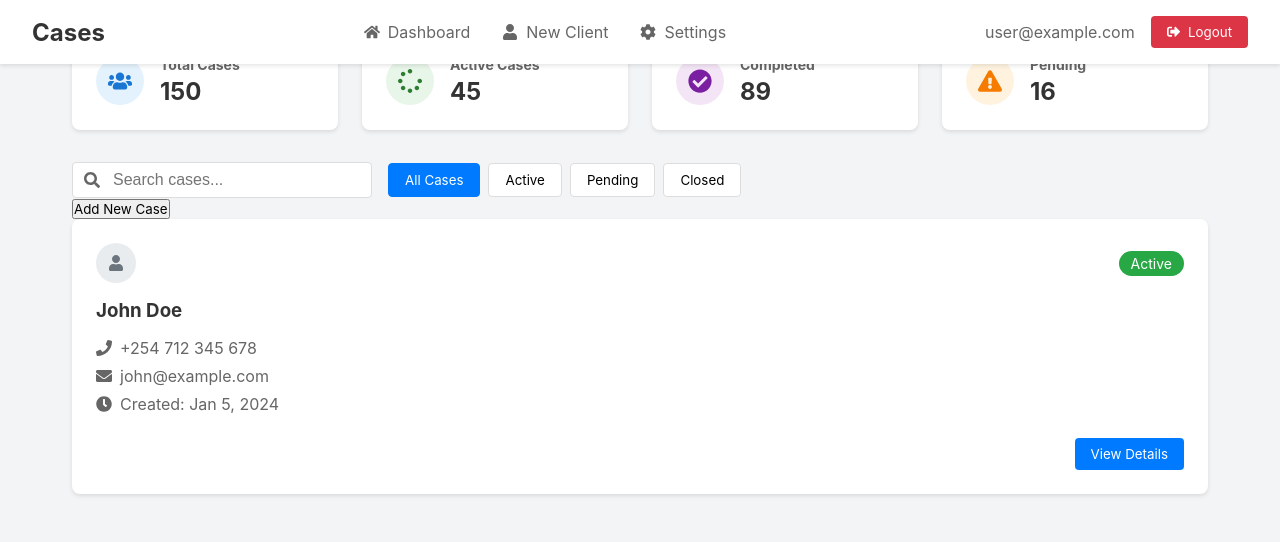
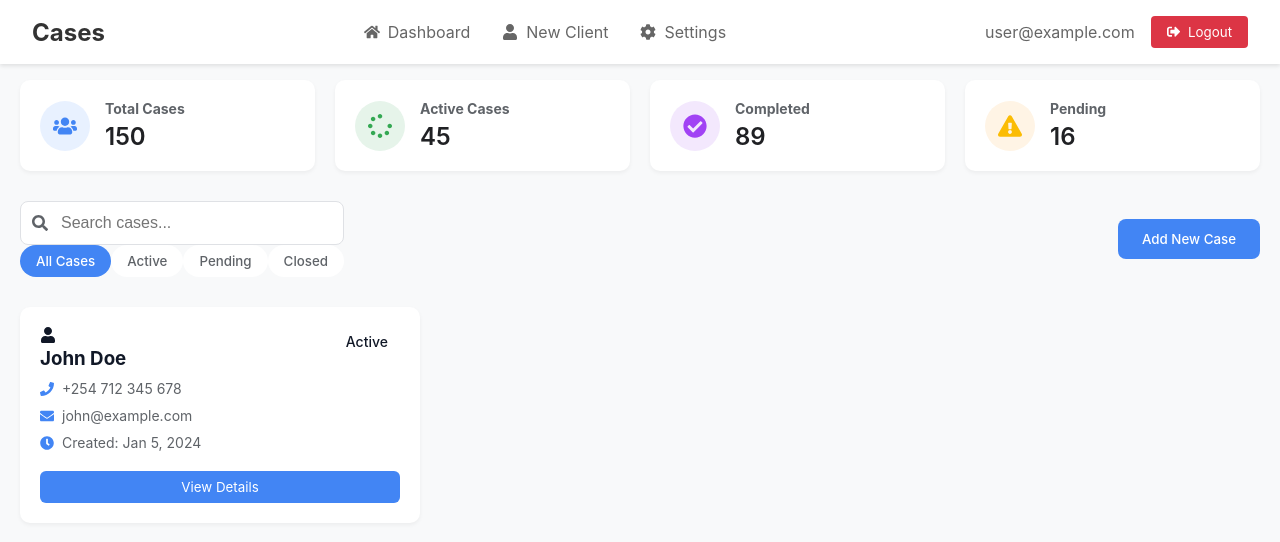
Before and after one commit to Kennedydev02/cases, a React (Create React App) app: page /dashboard in a window 1280 px wide. Shown: the top 542 px of the page. Built offline with nearby package versions, Linux system fonts and the light colour scheme; no server answers; sample sign-in values are in the browser's storage.

Commit message:
Fix: Update Firebase configuration and add error logging

```diff
--- a/src/components/Dashboard/ClientCard.css
+++ b/src/components/Dashboard/ClientCard.css
@@ -1,73 +1,79 @@
 .client-card {
   background: white;
-  border-radius: 8px;
-  padding: 1.5rem;
-  box-shadow: 0 2px 4px rgba(0, 0, 0, 0.1);
-  transition: transform 0.3s;
+  border-radius: 10px;
+  padding: 20px;
+  box-shadow: 0 2px 4px rgba(0,0,0,0.05);
+  position: relative;
+  transition: transform 0.2s, box-shadow 0.2s;
 }
 
 .client-card:hover {
-  transform: translateY(-5px);
-}
-
-.client-header {
-  display: flex;
-  justify-content: space-between;
-  align-items: center;
-  margin-bottom: 1rem;
-}
-
-.client-avatar {
-  width: 40px;
-  height: 40px;
-  background: #e9ecef;
-  border-radius: 50%;
-  display: flex;
-  align-items: center;
-  justify-content: center;
-  color: #6c757d;
+  transform: translateY(-2px);
+  box-shadow: 0 4px 8px rgba(0,0,0,0.1);
 }
 
 .client-status {
-  padding: 0.25rem 0.75rem;
+  position: absolute;
+  top: 20px;
+  right: 20px;
+  padding: 6px 12px;
   border-radius: 20px;
-  font-size: 0.875rem;
-  background: #28a745;
-  color: white;
+  font-size: 14px;
+  font-weight: 500;
+}
+
+.status-active {
+  background: #e6f4ea;
+  color: #34a853;
+}
+
+.status-pending {
+  background: #fff4e5;
+  color: #fbbc04;
+}
+
+.status-closed {
+  background: #f3e8fd;
+  color: #a142f4;
+}
+
+.client-name {
+  font-size: 18px;
+  font-weight: 600;
+  color: #202124;
+  margin: 0 0 15px;
 }
 
 .client-info {
-  margin-bottom: 1.5rem;
-}
-
-.client-info h3 {
-  margin: 0 0 1rem 0;
-  color: #333;
+  display: flex;
+  flex-direction: column;
+  gap: 10px;
 }
 
 .info-item {
   display: flex;
   align-items: center;
-  gap: 0.5rem;
-  color: #666;
-  margin-bottom: 0.5rem;
+  gap: 8px;
+  color: #5f6368;
+  font-size: 14px;
 }
 
-.client-actions {
-  display: flex;
-  justify-content: flex-end;
+.info-item svg {
+  color: #4285f4;
 }
 
 .view-details {
-  padding: 0.5rem 1rem;
-  background-color: #007bff;
+  margin-top: 20px;
+  padding: 8px 16px;
+  background: #4285f4;
   color: white;
   border: none;
-  border-radius: 4px;
+  border-radius: 6px;
   cursor: pointer;
-  transition: background-color 0.3s;
+  transition: background 0.2s;
+  width: 100%;
 }
 
 .view-details:hover {
-  background-color: #0056b3;
+  background: #3367d6;
 }
--- a/src/components/Dashboard/Dashboard.css
+++ b/src/components/Dashboard/Dashboard.css
@@ -1,173 +1,145 @@
 /* Location: src/components/Dashboard/Dashboard.css */
-.dashboard-container {
+.dashboard-layout {
   min-height: 100vh;
-  padding-top: 80px; /* Space for fixed navbar */
-  background-color: #f5f5f5;
+  background-color: #f8f9fa;
+  padding: 20px;
+  padding-top: 80px;
 }
 
 .dashboard-content {
-  max-width: 1200px;
+  max-width: 1400px;
   margin: 0 auto;
-  padding: 2rem;
 }
 
-.dashboard-actions {
+.metrics-container {
+  display: grid;
+  grid-template-columns: repeat(4, 1fr);
+  gap: 20px;
+  margin-bottom: 30px;
+}
+
+.metric-card {
+  background: white;
+  border-radius: 10px;
+  padding: 20px;
+  box-shadow: 0 2px 4px rgba(0,0,0,0.05);
+  display: flex;
+  align-items: center;
+  gap: 15px;
+}
+
+.metric-icon {
+  width: 50px;
+  height: 50px;
+  border-radius: 50%;
+  display: flex;
+  align-items: center;
+  justify-content: center;
+  font-size: 24px;
+}
+
+.metric-icon.total { background-color: #e8f1ff; color: #4285f4; }
+.metric-icon.active { background-color: #e6f4ea; color: #34a853; }
+.metric-icon.completed { background-color: #f3e8fd; color: #a142f4; }
+.metric-icon.pending { background-color: #fff4e5; color: #fbbc04; }
+
+.metric-info h3 {
+  color: #5f6368;
+  font-size: 14px;
+  margin: 0;
+}
+
+.metric-info p {
+  color: #202124;
+  font-size: 24px;
+  font-weight: 600;
+  margin: 5px 0 0;
+}
+
+.dashboard-header {
   display: flex;
   justify-content: space-between;
   align-items: center;
-  margin: 2rem 0;
-}
-
-.dashboard-filters {
-  display: flex;
-  gap: 1rem;
-  align-items: center;
+  margin-bottom: 30px;
 }
 
 .search-bar {
+  flex: 1;
+  max-width: 500px;
   position: relative;
-  width: 300px;
 }
 
 .search-bar input {
   width: 100%;
-  padding: 0.5rem 2.5rem;
-  border: 1px solid #ddd;
-  border-radius: 4px;
-  font-size: 1rem;
+  padding: 12px 20px;
+  padding-left: 40px;
+  border: 1px solid #dfe1e5;
+  border-radius: 8px;
+  font-size: 16px;
 }
 
 .search-icon {
   position: absolute;
-  left: 0.75rem;
+  left: 12px;
   top: 50%;
   transform: translateY(-50%);
-  color: #666;
+  color: #5f6368;
 }
 
-.status-filters {
+.filter-buttons {
   display: flex;
-  gap: 0.5rem;
+  gap: 10px;
+  margin-left: 20px;
 }
 
 .filter-btn {
-  padding: 0.5rem 1rem;
-  border: 1px solid #ddd;
-  border-radius: 4px;
+  padding: 8px 16px;
+  border: none;
+  border-radius: 20px;
   background: white;
+  color: #5f6368;
+  font-weight: 500;
   cursor: pointer;
-  transition: all 0.3s;
+  transition: all 0.2s;
 }
 
 .filter-btn.active {
-  background: #007bff;
+  background: #4285f4;
   color: white;
-  border-color: #007bff;
 }
 
-.new-client-btn {
-  padding: 0.75rem 1.5rem;
-  background-color: #28a745;
+.add-case-btn {
+  padding: 12px 24px;
+  background: #4285f4;
   color: white;
   border: none;
-  border-radius: 4px;
+  border-radius: 8px;
+  font-weight: 500;
   cursor: pointer;
-  transition: background-color 0.3s;
+  transition: background 0.2s;
 }
 
-.new-client-btn:hover {
-  background-color: #218838;
+.add-case-btn:hover {
+  background: #3367d6;
 }
 
-.client-cards-grid {
+.cases-grid {
   display: grid;
   grid-template-columns: repeat(auto-fill, minmax(300px, 1fr));
-  gap: 2rem;
-  margin-top: 2rem;
+  gap: 20px;
 }
 
 @media (max-width: 768px) {
-  .dashboard-content {
-    padding: 1rem;
+  .metrics-container {
+    grid-template-columns: repeat(2, 1fr);
   }
 
-  .dashboard-actions {
+  .dashboard-header {
     flex-direction: column;
-    gap: 1rem;
-  }
-
-  .dashboard-filters {
-    flex-direction: column;
-    width: 100%;
+    gap: 15px;
   }
 
   .search-bar {
-    width: 100%;
-  }
-
-  .status-filters {
-    width: 100%;
-    overflow-x: auto;
-    padding-bottom: 0.5rem;
+    max-width: 100%;
   }
 }
-
-.metrics-container {
-  display: grid;
-  grid-template-columns: repeat(auto-fit, minmax(200px, 1fr));
-  gap: 1.5rem;
-  margin-bottom: 2rem;
-}
-
-.metric-card {
-  background: white;
-  padding: 1.5rem;
-  border-radius: 8px;
-  box-shadow: 0 2px 4px rgba(0, 0, 0, 0.1);
-  display: flex;
-  align-items: center;
-  gap: 1rem;
-}
-
-.metric-icon {
-  width: 48px;
-  height: 48px;
-  border-radius: 50%;
-  display: flex;
-  align-items: center;
-  justify-content: center;
-  font-size: 1.5rem;
-}
-
-.metric-icon.total {
-  background-color: #e3f2fd;
-  color: #1976d2;
-}
-
-.metric-icon.active {
-  background-color: #e8f5e9;
-  color: #2e7d32;
-}
-
-.metric-icon.completed {
-  background-color: #f3e5f5;
-  color: #7b1fa2;
-}
-
-.metric-icon.pending {
-  background-color: #fff3e0;
-  color: #f57c00;
-}
-
-.metric-info h3 {
-  margin: 0;
-  font-size: 0.875rem;
-  color: #666;
-}
-
-.metric-info p {
-  margin: 0.25rem 0 0 0;
-  font-size: 1.5rem;
-  font-weight: bold;
-  color: #333;
-}
```
